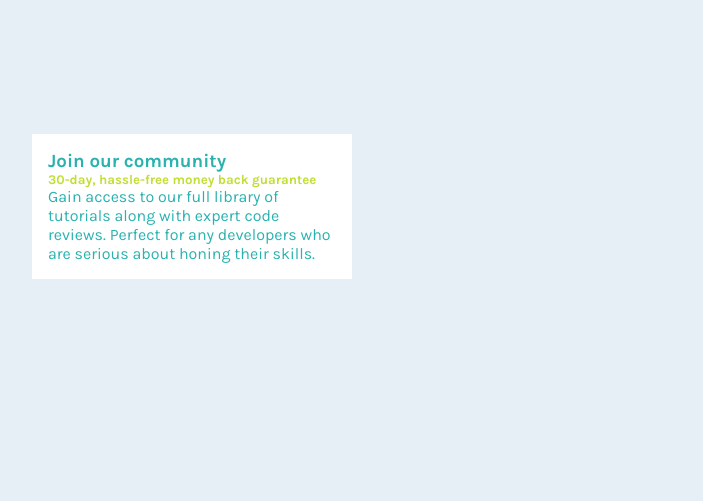
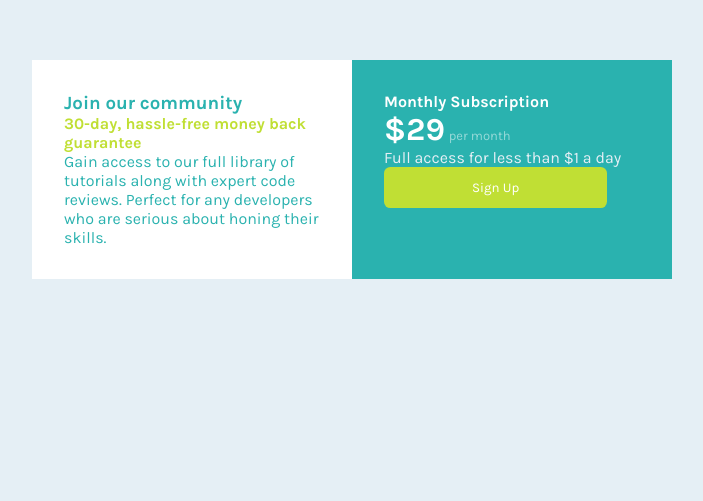
Before and after one commit to codingwolf-at/price-grid-component, a plain HTML site: page index.html in a window 1280 px wide. Shown: the part 121-622 px from the top of the page, without its empty margins (288-991 px from the left). Drawn offline with Linux system fonts and the light colour scheme.

Commit message:
feat: second div

```diff
--- a/index.html
+++ b/index.html
@@ -14,13 +14,19 @@
   <div class="wrapper">
     <div class="div div-one">
       <h3>Join our community</h3>
-      <h5>30-day, hassle-free money back guarantee</h5>
+      <h4>30-day, hassle-free money back guarantee</h4>
       <p>
         Gain access to our full library of tutorials along with expert code reviews.
         Perfect for any developers who are serious about honing their skills.
       </p>
     </div>
-    <div class="div div-two"></div>
+    <div class="div div-two">
+      <h4>Monthly Subscription</h4>
+      <span class="price">&dollar;29</span>
+      <span class="price-text">per month</span>
+      <p>Full access for less than &dollar;1 a day</p>
+      <button>Sign Up</button>
+    </div>
     <div class="div div-three"></div>
   </div>
 </body>
--- a/style.css
+++ b/style.css
@@ -31,9 +31,10 @@ body {
 }
 
 .div {
-    padding: 1rem;
+    padding: 2rem;
 }
 
+/* upper row */
 .div-one {
     background-color: white;
 }
@@ -42,7 +43,7 @@ body {
     color: var(--primary-cyan);
 }
 
-.div-one h5 {
+.div-one h4 {
     color: var(--primary-yellow);
 }
 
@@ -50,5 +51,37 @@ body {
     color: var(--primary-cyan);
 }
 
+/* lower row column one */
+.div-two {
+    background-color: var(--primary-cyan);
+    color: white;
+}
+
+.div-two .price {
+    font-size: xx-large;
+    font-weight: bold;
+
+}
+
+.div-two .price-text {
+    opacity: 0.5;
+    font-size: small;
+}
+
+.div-two p {
+    color: var(--secondary-grey);
+}
+
+.div-two button {
+    padding: 0.8rem 5.5rem;
+    color: white;
+    background-color: var(--primary-yellow);
+    border: none;
+    font-family: inherit;
+    border-radius: 0.4rem;
+}
+
+
+
 /* .attribution { font-size: 11px; text-align: center; }
 .attribution a { color: hsl(228, 45%, 44%); } */
```
